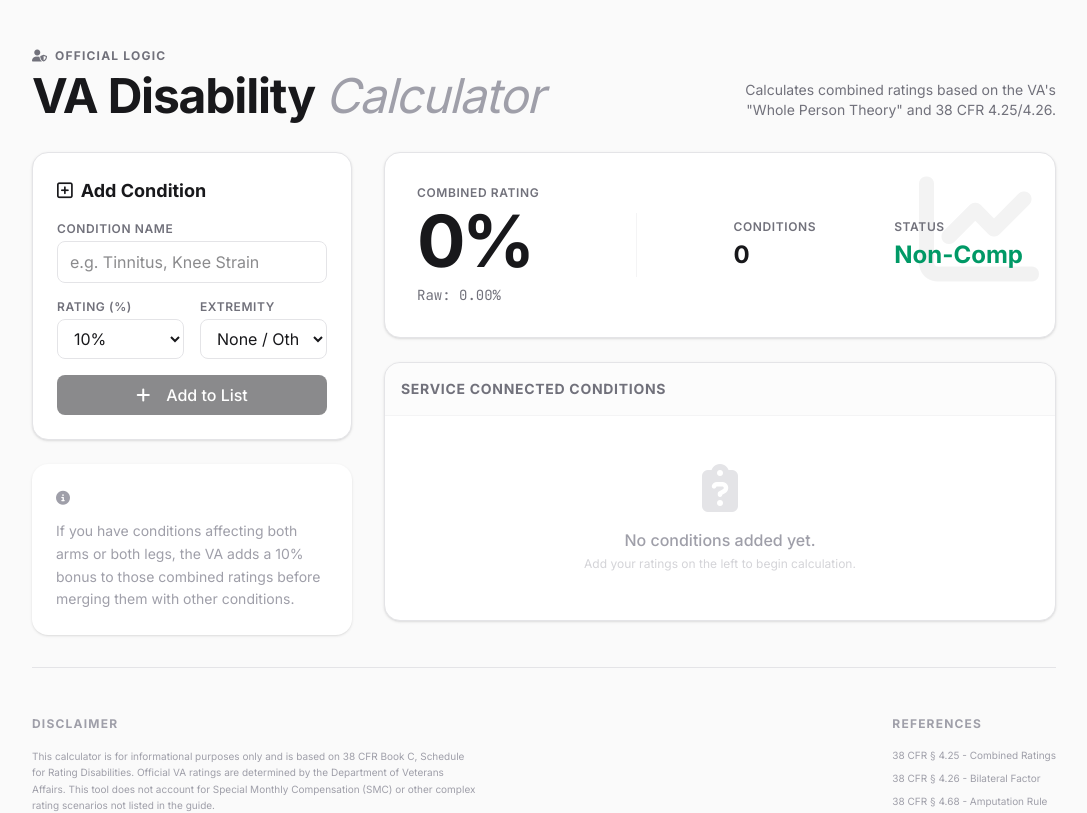
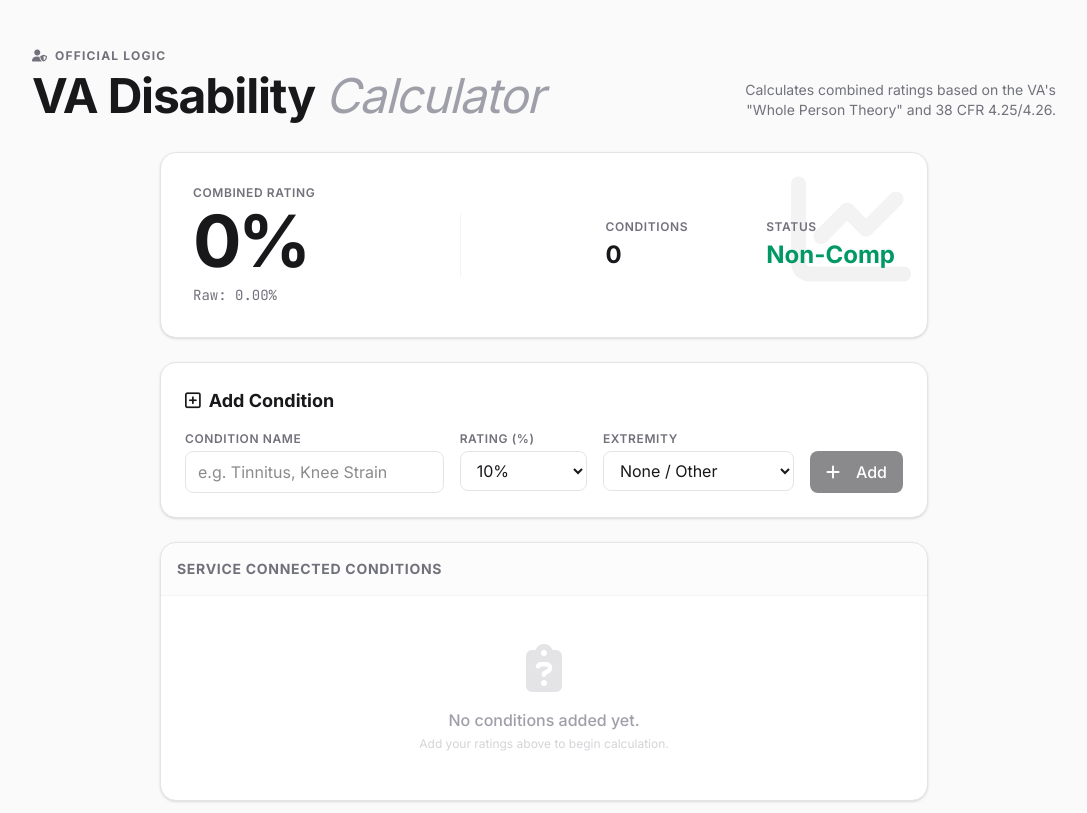
Before and after one commit to bhartman21/va-disability-calculator, an Angular app: page / in a window 1280 px wide. Shown: the top 813 px of the page, without its empty margins (96-1183 px from the left). Built offline with nearby package versions, Linux system fonts and the light colour scheme.

Commit message:
UI: Reorganize layout for better flow and consistent card width

```diff
--- a/src/app/app.html
+++ b/src/app/app.html
@@ -19,86 +19,9 @@
       </div>
     </header>
 
-    <div class="grid grid-cols-1 lg:grid-cols-3 gap-8">
+    <div class="max-w-3xl mx-auto space-y-6">
 
-      <!-- Input Section -->
-      <div class="lg:col-span-1 space-y-6">
-        <div class="card p-6">
-          <h2 class="text-lg font-bold mb-4 flex items-center gap-2">
-            <i class="fa-regular fa-square-plus"></i>
-            Add Condition
-          </h2>
-
-          <div class="space-y-4">
-            <div>
-              <label class="label" for="condition-name">Condition Name</label>
-              <input
-                id="condition-name"
-                type="text"
-                class="input-field"
-                placeholder="e.g. Tinnitus, Knee Strain"
-                [ngModel]="newName()"
-                (ngModelChange)="newName.set($event)"
-                (keyup.enter)="addDisability()"
-              >
-            </div>
-
-            <div class="grid grid-cols-2 gap-4">
-              <div>
-                <label class="label" for="rating-select">Rating (%)</label>
-                <select
-                  id="rating-select"
-                  class="input-field"
-                  [ngModel]="newRating()"
-                  (ngModelChange)="newRating.set(+$event)"
-                >
-                  @for (r of availableRatings; track r) {
-                    <option [value]="r">{{ r }}%</option>
-                  }
-                </select>
-              </div>
-              <div>
-                <label class="label" for="extremity-select">Extremity</label>
-                <select
-                  id="extremity-select"
-                  class="input-field"
-                  [ngModel]="newExtremity()"
-                  (ngModelChange)="newExtremity.set($event)"
-                >
-                  @for (opt of extremityOptions; track opt.value) {
-                    <option [value]="opt.value">{{ opt.label }}</option>
-                  }
-                </select>
-              </div>
-            </div>
-
-            <button
-              class="btn-primary w-full justify-center mt-2"
-              [disabled]="!newName().trim()"
-              (click)="addDisability()"
-            >
-              <i class="fa-solid fa-plus mr-2"></i>
-              Add to List
-            </button>
-          </div>
-        </div>
-
-        <!-- Info Card -->
-        <div class="card p-6 bg-zinc-900 text-white border-none">
-          <h3 class="text-sm font-bold uppercase tracking-wider mb-3 flex items-center gap-2">
-            <i class="fa-solid fa-circle-info text-zinc-400"></i>
-            Bilateral Factor
-          </h3>
-          <p class="text-zinc-400 text-sm leading-relaxed">
-            If you have conditions affecting both arms or both legs, the VA adds a 10% bonus to those combined ratings before merging them with other conditions.
-          </p>
-        </div>
-      </div>
-
-      <!-- List & Results Section -->
-      <div class="lg:col-span-2 space-y-6">
-
-        <!-- Results Summary -->
+      <!-- Results Summary (Top) -->
       <div class="card p-8 bg-white border-zinc-900 border-2 relative overflow-hidden">
         <div class="absolute top-0 right-0 p-4 opacity-5">
           <i class="fa-solid fa-chart-line" style="font-size: 120px;"></i>
@@ -135,7 +58,70 @@
         </div>
       </div>
 
-        <!-- List -->
+      <!-- Add Condition (Between Results and List) -->
+      <div class="card p-6">
+        <h2 class="text-lg font-bold mb-4 flex items-center gap-2">
+          <i class="fa-regular fa-square-plus"></i>
+          Add Condition
+        </h2>
+
+        <div class="flex flex-col md:flex-row gap-4">
+          <div class="flex-grow">
+            <label class="label" for="condition-name">Condition Name</label>
+            <input
+              id="condition-name"
+              type="text"
+              class="input-field"
+              placeholder="e.g. Tinnitus, Knee Strain"
+              [ngModel]="newName()"
+              (ngModelChange)="newName.set($event)"
+              (keyup.enter)="addDisability()"
+            >
+          </div>
+
+          <div class="w-full md:w-32">
+            <label class="label" for="rating-select">Rating (%)</label>
+            <select
+              id="rating-select"
+              class="input-field"
+              [ngModel]="newRating()"
+              (ngModelChange)="newRating.set(+$event)"
+            >
+              @for (r of availableRatings; track r) {
+                <option [value]="r">{{ r }}%</option>
+              }
+            </select>
+          </div>
+
+          <div class="w-full md:w-48">
+            <label class="label" for="extremity-select">Extremity</label>
+            <select
+              id="extremity-select"
+              class="input-field"
+              [ngModel]="newExtremity()"
+              (ngModelChange)="newExtremity.set($event)"
+            >
+              @for (opt of extremityOptions; track opt.value) {
+                <option [value]="opt.value">{{ opt.label }}</option>
+              }
+            </select>
+          </div>
+
+          <div class="flex items-end">
+            <button
+              class="btn-primary w-full md:w-auto justify-center"
+              [disabled]="!newName().trim()"
+              (click)="addDisability()"
+              style="height: 42px;"
+            >
+              <i class="fa-solid fa-plus mr-2"></i>
+              Add
+            </button>
+          </div>
+        </div>
+      </div>
+
+      <!-- Conditions List -->
       <div class="card">
         <div class="p-4 border-b border-zinc-100 flex justify-between items-center bg-zinc-50/50">
           <h2 class="text-sm font-bold uppercase tracking-wider text-zinc-500">Service Connected Conditions</h2>
@@ -151,12 +137,12 @@
           @for (d of disabilities(); track d.id) {
             <div class="p-4 flex items-center justify-between hover:bg-zinc-50 transition-colors group" [class.bg-yellow-50]="d.isModified">
               @if (editingId() === d.id) {
-                  <div class="flex flex-1 items-center gap-2">
-                    <input class="input-field" [(ngModel)]="editName">
-                    <select class="input-field" [(ngModel)]="editRating">
+                <div class="flex flex-1 flex-wrap items-center gap-2">
+                  <input class="input-field flex-grow min-w-[150px]" [(ngModel)]="editName">
+                  <select class="input-field w-24" [(ngModel)]="editRating">
                     @for (r of availableRatings; track r) { <option [value]="r">{{ r }}%</option> }
                   </select>
-                    <select class="input-field" [(ngModel)]="editExtremity">
+                  <select class="input-field w-40" [(ngModel)]="editExtremity">
                     @for (opt of extremityOptions; track opt.value) { <option [value]="opt.value">{{ opt.label }}</option> }
                   </select>
                   <button (click)="saveEdit(d)" class="btn-primary p-2"><i class="fa-solid fa-check"></i></button>
@@ -187,25 +173,37 @@
             <div class="p-12 text-center">
               <i class="fa-solid fa-clipboard-question text-zinc-200 text-5xl"></i>
               <p class="mt-4 text-zinc-400 font-medium">No conditions added yet.</p>
-                <p class="text-xs text-zinc-300 mt-1">Add your ratings on the left to begin calculation.</p>
+              <p class="text-xs text-zinc-300 mt-1">Add your ratings above to begin calculation.</p>
             </div>
           }
         </div>
       </div>
 
-        <!-- Detailed Breakdown (Optional/Advanced) -->
+      <!-- Info & Breakdown Section -->
+      <div class="grid grid-cols-1 md:grid-cols-2 gap-6">
+        <!-- Bilateral Factor Info Card -->
+        <div class="card p-6 bg-zinc-900 text-white border-none">
+          <h3 class="text-sm font-bold uppercase tracking-wider mb-3 flex items-center gap-2 text-white">
+            <i class="fa-solid fa-circle-info text-zinc-400"></i>
+            Bilateral Factor
+          </h3>
+          <p class="text-zinc-400 text-sm leading-relaxed">
+            If you have conditions affecting both arms or both legs, the VA adds a 10% bonus to those combined ratings before merging them with other conditions.
+          </p>
+        </div>
+
+        <!-- Detailed Breakdown -->
         @if (result().hasBilateralFactor) {
-          <div class="p-4 bg-emerald-50 rounded-xl border border-emerald-100 flex items-start gap-3">
+          <div class="p-6 bg-emerald-50 rounded-3xl border border-emerald-100 flex items-start gap-3">
             <i class="fa-solid fa-calculator text-emerald-600 mt-0.5"></i>
             <div>
               <h4 class="text-sm font-bold text-emerald-900">Bilateral Factor Calculation</h4>
               <p class="text-xs text-emerald-700 mt-1">
-                Your bilateral conditions were combined to a raw value, then boosted by 10% to reach <strong>{{ result().bilateralValue | number:'1.2-2' }}%</strong>, which was then combined with your other ratings.
+                Your bilateral conditions were combined to a raw value, then boosted by 10% to reach <strong>{{ result().bilateralValue | number:'1.2-2' }}%</strong>.
               </p>
             </div>
           </div>
         }
-      </div>
       </div>
 
     <!-- Footer -->
```
Lines whose indentation alone changed are shown as unchanged.
